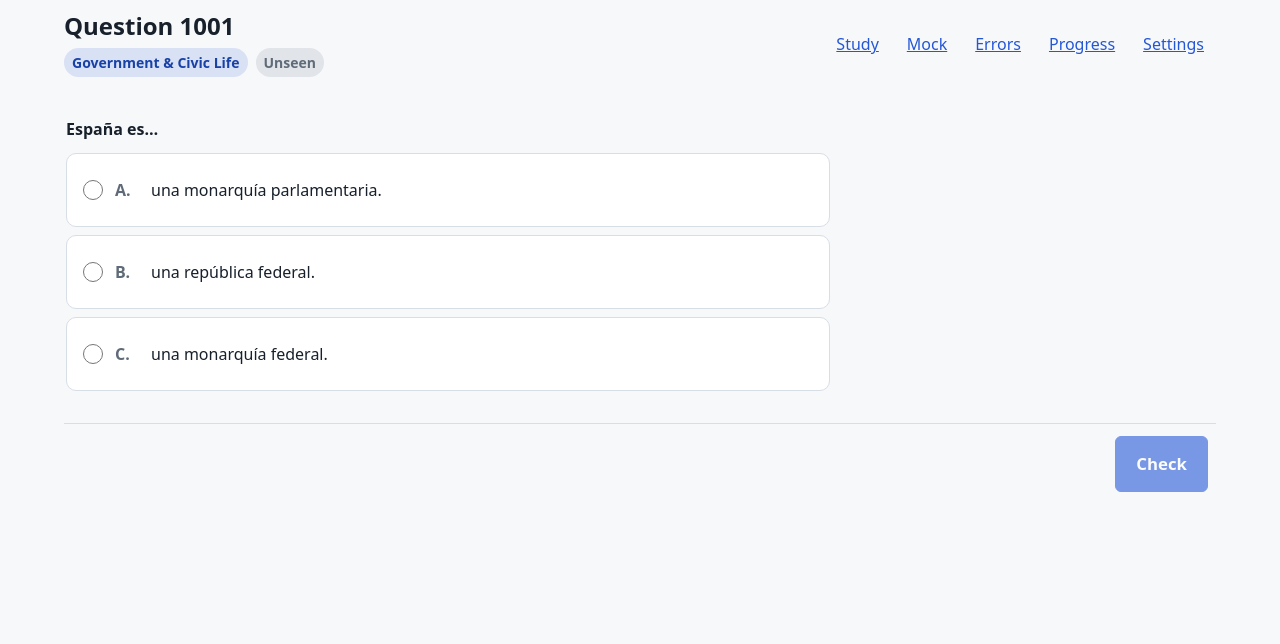
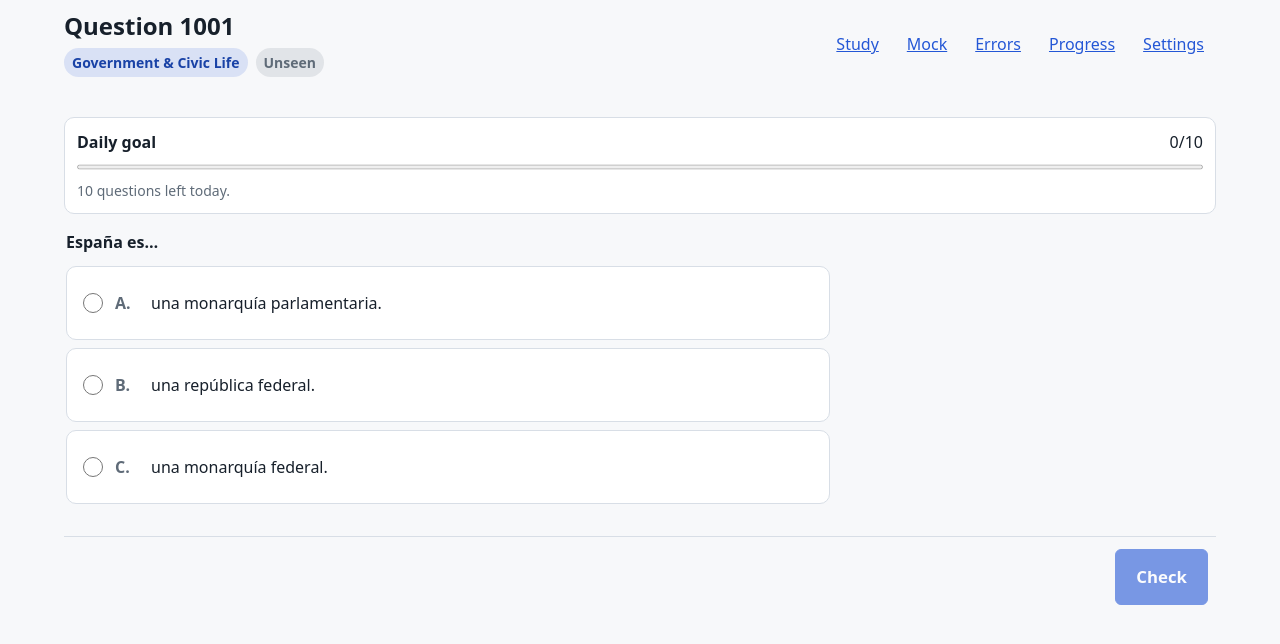
Before and after one commit to IFAKA/ccse-prep, a Next.js app: page /study in a window 1280 px wide. Shown: the top 644 px of the page. Built offline with nearby package versions, Linux system fonts and the light colour scheme.

Commit message:
feat: show daily study goal progress

```diff
--- a/src/app/ccse.css
+++ b/src/app/ccse.css
@@ -1,6 +1,13 @@
 @layer patterns {
   .study-actions { position: sticky; inset-block-end: 0; z-index: 2; display: flex; justify-content: flex-end; margin-block-start: var(--nf-space-4); padding: var(--nf-space-3) max(var(--nf-space-2), env(safe-area-inset-right)) max(var(--nf-space-3), env(safe-area-inset-bottom)) max(var(--nf-space-2), env(safe-area-inset-left)); border-block-start: var(--nf-border-width) solid var(--nf-color-border); background: color-mix(in srgb, var(--nf-color-background) 92%, transparent); backdrop-filter: blur(8px); }
   .study-option-letter { flex: 0 0 1.5rem; font-weight: 700; color: var(--nf-color-muted); }
+  .daily-goal { display: grid; gap: var(--nf-space-2); padding: var(--nf-space-3); border: var(--nf-border-width) solid var(--nf-color-border); border-radius: var(--nf-radius-md); background: var(--nf-color-surface); }
+  .daily-goal[data-complete="true"] { border-color: var(--nf-color-success); background: color-mix(in srgb, var(--nf-color-success) 8%, var(--nf-color-surface)); }
+  .daily-goal p { margin: 0; }
+  .daily-goal progress { inline-size: 100%; block-size: 0.625rem; accent-color: var(--nf-color-success); }
+  .daily-goal-detail { color: var(--nf-color-muted); font-size: var(--nf-text-sm); }
+  .daily-goal-actions { display: grid; gap: var(--nf-space-2); padding-block-start: var(--nf-space-2); border-block-start: var(--nf-border-width) solid var(--nf-color-border); }
+  .daily-goal-actions p { margin: 0; }
   @media (max-width: 55.99rem) {
     .study-actions { flex-direction: column; align-items: stretch; }
     .study-actions > button { inline-size: 100%; }
--- a/src/components/StudyView.tsx
+++ b/src/components/StudyView.tsx
@@ -10,6 +10,7 @@ import type { AppState } from "@/lib/types";
 import { buildExternalAiPrompt } from "@/lib/aiPrompt";
 import { PageHeader } from "./PageLayout";
 import { playUiSound } from "@/lib/sound";
+import { dailyGoalProgress } from "@/lib/dailyGoal";
 
 const SESSION_MINIMUM = 10;
 
@@ -93,6 +94,7 @@ export default function StudyView({
 
   const optionKeys = Object.keys(question.options) as AnswerKey[];
   const sessionComplete = answeredInSession >= SESSION_MINIMUM;
+  const dailyGoal = dailyGoalProgress(state);
   const isEditableTarget = (target: EventTarget | null) => {
     const element = target as HTMLElement | null;
     return Boolean(element?.closest("input, textarea, select, [contenteditable='true']"));
@@ -197,6 +199,31 @@ export default function StudyView({
         }
       />
 
+      <section className="daily-goal" data-complete={dailyGoal.complete ? "true" : "false"} aria-label="Daily study goal">
+        <div className="nf-split">
+          <p><strong>{dailyGoal.complete ? "Daily goal complete" : "Daily goal"}</strong></p>
+          <p aria-label={`${dailyGoal.answered} of ${dailyGoal.target} questions answered today`}>
+            {dailyGoal.answered}/{dailyGoal.target}
+          </p>
+        </div>
+        <progress value={dailyGoal.answered} max={dailyGoal.target} aria-label="Daily goal progress" />
+        <p className="daily-goal-detail" aria-live="polite">
+          {dailyGoal.complete
+            ? "You’ve done enough for today. Keep going if you want more practice."
+            : `${dailyGoal.target - dailyGoal.answered} ${dailyGoal.target - dailyGoal.answered === 1 ? "question" : "questions"} left today.`}
+        </p>
+        {sessionComplete && (
+          <div className="daily-goal-actions">
+            <p><strong>{dailyGoal.complete ? "Daily practice complete" : "Session complete"}</strong></p>
+            <p>You can stop for today or continue for more practice.</p>
+            <div className="nf-cluster">
+              <a className="nf-button" href="/progress">Stop For Today</a>
+              <button className="nf-button-primary" type="button" onClick={next}>Continue</button>
+            </div>
+          </div>
+        )}
+      </section>
+
       <section className="nf-stack">
         <form className="nf-form">
           <fieldset className="nf-field">
@@ -249,12 +276,6 @@ export default function StudyView({
           </section>
         )}
 
-        {sessionComplete && (
-          <section className="nf-alert" data-tone="success" aria-live="polite">
-            <p><strong>Session complete</strong></p>
-            <p>You’ve answered {SESSION_MINIMUM} questions. Continue for more practice.</p>
-          </section>
-        )}
       </section>
 
       <footer className="study-actions nf-mobile-actions nf-viewport-actions">
--- /dev/null
+++ b/src/lib/dailyGoal.ts
@@ -0,0 +1,24 @@
+import type { AppState } from "./types";
+
+export type DailyGoalProgress = {
+  answered: number;
+  target: number;
+  complete: boolean;
+};
+
+function isSameLocalDay(timestamp: number, reference: Date) {
+  const date = new Date(timestamp);
+  return date.getFullYear() === reference.getFullYear()
+    && date.getMonth() === reference.getMonth()
+    && date.getDate() === reference.getDate();
+}
+
+export function dailyGoalProgress(state: AppState, now = Date.now()): DailyGoalProgress {
+  const target = Math.max(1, state.settings.dailyTarget);
+  const today = new Date(now);
+  const answered = state.events.filter((event) =>
+    event.type === "ANSWER_RECORDED" && isSameLocalDay(event.timestamp, today),
+  ).length;
+
+  return { answered, target, complete: answered >= target };
+}
--- a/src/lib/events.ts
+++ b/src/lib/events.ts
@@ -1,6 +1,6 @@
 import type { AppEvent, AppState, QuestionState, MockResult, Memory } from "./types"; import {recordAnswer} from "./scheduler";
 export const CURRENT_SCHEMA_VERSION = 2;
-export const blankState=():AppState=>({schemaVersion:CURRENT_SCHEMA_VERSION,questionStates:{},mockHistory:[],sessions:[],settings:{sound:false,dailyTarget:25},memories:[],events:[]});
+export const blankState=():AppState=>({schemaVersion:CURRENT_SCHEMA_VERSION,questionStates:{},mockHistory:[],sessions:[],settings:{sound:false,dailyTarget:10},memories:[],events:[]});
 export function reduceEvent(state:AppState,event:AppEvent):AppState { if(state.events.some(e=>e.eventId===event.eventId)) return state; const next={...state,events:[...state.events,event]};
   if(event.type==="ANSWER_RECORDED"){const p=event.payload;const id=Number(p.questionId);next.questionStates={...state.questionStates,[id]:recordAnswer(state.questionStates[id],Boolean(p.correct),event.timestamp,Number(p.responseMs)||0)};}
   if(event.type==="MOCK_COMPLETED") next.mockHistory=[event.payload.result as MockResult,...state.mockHistory];
```
Also changed, not shown: 1 other file (tests, documents, lock files or other folders).
